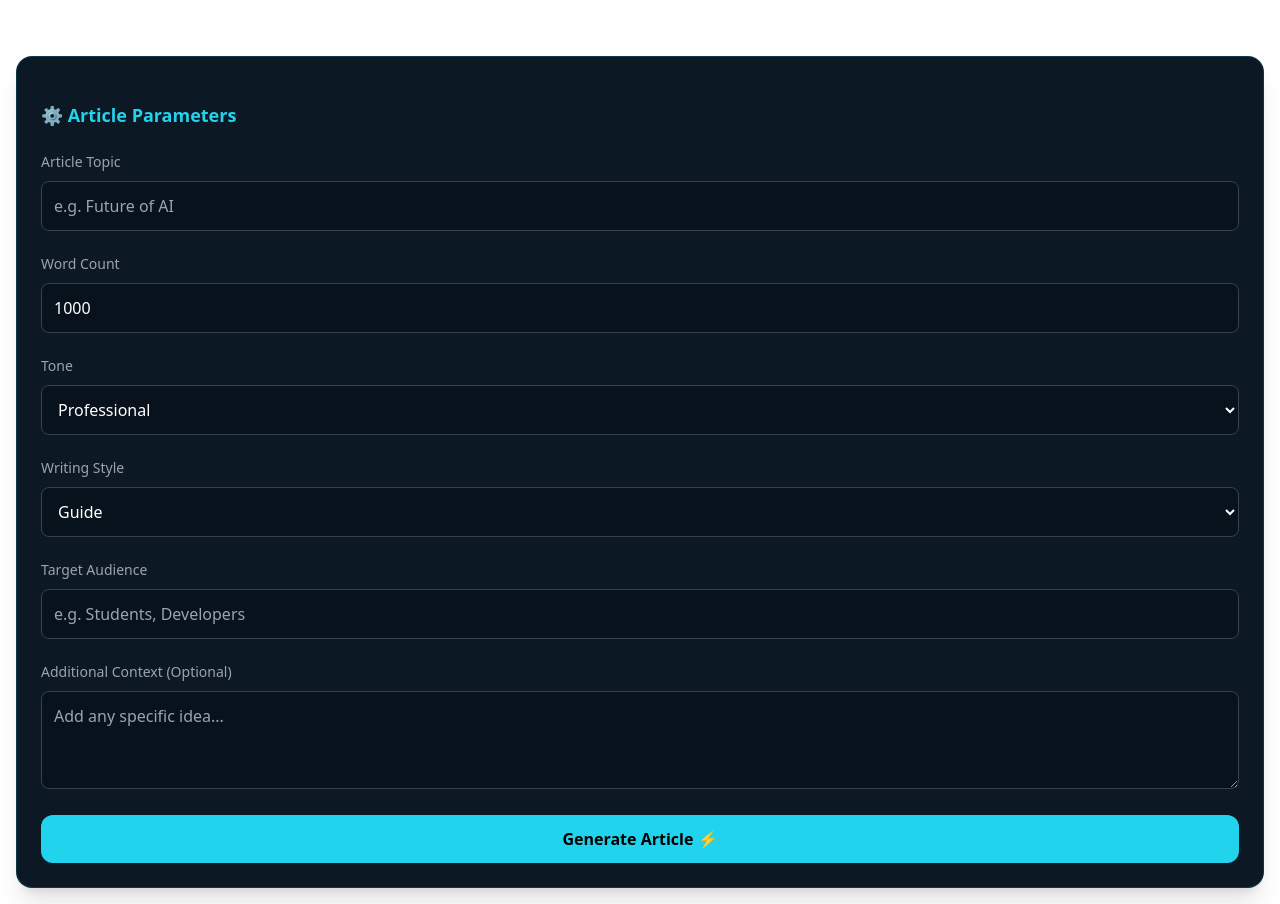
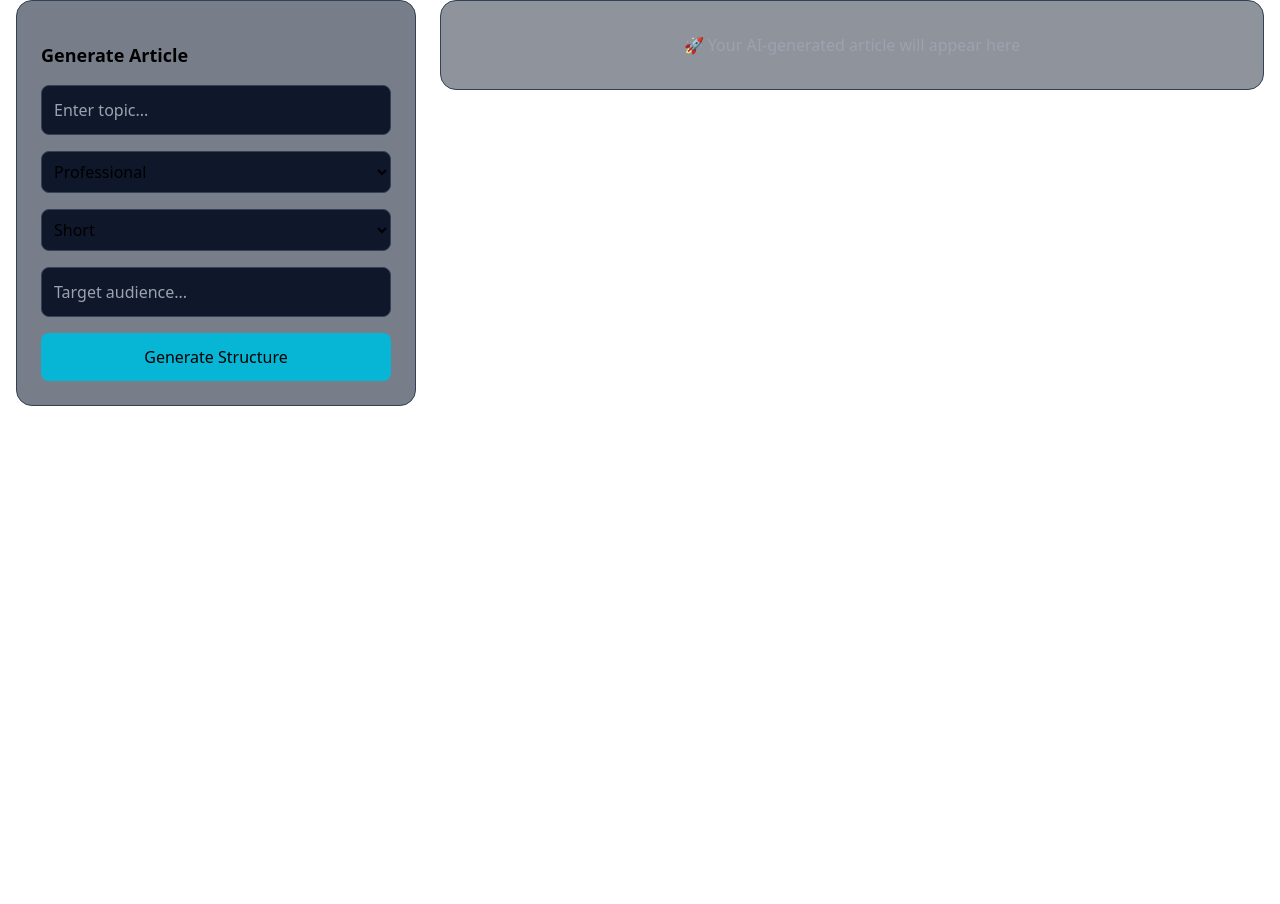
Before and after one commit to thevishaal/athenura-ai, a Django app: page /article/ in a window 1280 px wide. Shown: the part 64-968 px from the top of the page. After the commit the page ends 470 px from the top, so only its background shows below. Run offline with Django 5.2, Linux system fonts and the light colour scheme; the visitor is signed in with stand-in values (Sample User, id 1); parts of the project's set-up code (start-up, migrations or seed data) failed here and were passed over; some libraries are stand-ins or nearby versions.

Commit message:
article app update done

```diff
--- /dev/null
+++ b/article/forms.py
@@ -0,0 +1,8 @@
+from django import forms
+
+
+class ArticleStructureForm(forms.Form):
+    topic = forms.CharField(required=True)
+    tone = forms.CharField(required=True)
+    length = forms.CharField(required=True)
+    audience = forms.CharField(required=True)
--- a/article/templates/article/article.html
+++ b/article/templates/article/article.html
@@ -4,99 +4,23 @@
 
 {% block content %}
 
-<h1 class="text-2xl font-bold text-white mb-6">AI Article Generator</h1>
+<div class="max-w-7xl mx-auto grid md:grid-cols-3 gap-6">
 
-<form method="POST" class="bg-[#0c1824] p-6 rounded-2xl border border-cyan-500/20 shadow-xl space-y-5 text-white" novalidate>
-
-    {% csrf_token %}
-
-    <h2 class="text-cyan-400 font-semibold text-lg">⚙ Article Parameters</h2>
-
-    <!-- Topic -->
-    <div>
-        <label class="text-sm text-gray-400">Article Topic</label>
-        <input
-            type="text"
-            name="topic"
-            placeholder="e.g. Future of AI"
-            class="w-full mt-2 p-3 bg-[#08121c] border border-gray-700 rounded-lg focus:outline-none focus:border-cyan-400"
-        >
+    <!-- LEFT PANEL -->
+    <div id="form-area">
+        {% include "article/partials/form.html" %}
     </div>
 
-    <!-- Word Count -->
-    <div>
-        <label class="text-sm text-gray-400">Word Count</label>
-        <input
-            type="number"
-            name="word_count"
-            value="1000"
-            min="300"
-            max="3000"
-            class="w-full mt-2 p-3 bg-[#08121c] border border-gray-700 rounded-lg focus:outline-none focus:border-cyan-400"
-        >
+    <!-- RIGHT PANEL -->
+    <div id="output" class="md:col-span-2 space-y-6">
+
+        <div class="bg-slate-800/50 p-8 rounded-2xl border border-slate-700 text-center text-gray-400">
+            🚀 Your AI-generated article will appear here
+        </div>
+
     </div>
 
-    <!-- Tone -->
-    <div>
-        <label class="text-sm text-gray-400">Tone</label>
-        <select
-            name="tone"
-            class="w-full mt-2 p-3 bg-[#08121c] border border-gray-700 rounded-lg"
-        >
-            <option>Professional</option>
-            <option>Friendly</option>
-            <option>Casual</option>
-            <option>Informative</option>
-        </select>
-    </div>
+</div>
 
-    <!-- Style -->
-    <div>
-        <label class="text-sm text-gray-400">Writing Style</label>
-        <select
-            name="style"
-            class="w-full mt-2 p-3 bg-[#08121c] border border-gray-700 rounded-lg"
-        >
-            <option>Guide</option>
-            <option>Storytelling</option>
-            <option>Listicle</option>
-            <option>Tutorial</option>
-        </select>
-    </div>
-
-    <!-- Audience -->
-    <div>
-        <label class="text-sm text-gray-400">Target Audience</label>
-        <input
-            type="text"
-            name="audience"
-            placeholder="e.g. Students, Developers"
-            class="w-full mt-2 p-3 bg-[#08121c] border border-gray-700 rounded-lg"
-        >
-    </div>
-
-    <!-- Context -->
-    <div>
-        <label class="text-sm text-gray-400">
-            Additional Context (Optional)
-        </label>
-
-        <textarea
-            name="external_thoughts"
-            rows="3"
-            placeholder="Add any specific idea..."
-            class="w-full mt-2 p-3 bg-[#08121c] border border-gray-700 rounded-lg"
-        ></textarea>
-    </div>
-
-    <!-- Button -->
-    <button
-        type="submit"
-        class="w-full bg-cyan-400 text-black font-semibold py-3 rounded-xl hover:bg-cyan-300 transition"
-    >
-        Generate Article ⚡
-    </button>
-
-</form>
 
 {% endblock %}
--- /dev/null
+++ b/article/templates/article/partials/error.html
@@ -0,0 +1,3 @@
+<div class="bg-red-500/20 border border-red-500 p-4 rounded-xl text-red-300">
+    {{ error }}
+</div>
--- /dev/null
+++ b/article/templates/article/partials/form.html
@@ -0,0 +1,46 @@
+<form
+    hx-post="{% url 'generate_structure' %}"
+    hx-target="#output"
+    hx-swap="innerHTML"
+    hx-indicator="#loader"
+    hx-disabled-elt="button"
+    class="bg-slate-800/60 p-6 rounded-2xl border border-slate-700 space-y-4"
+>
+    {% csrf_token %}
+
+    <h2 class="text-lg font-semibold">Generate Article</h2>
+
+    <!-- Topic -->
+    <input type="text" name="topic"
+        placeholder="Enter topic..."
+        class="w-full p-3 rounded-lg bg-slate-900 border border-slate-700">
+
+    <!-- Tone -->
+    <select name="tone"
+        class="w-full p-2 rounded-lg bg-slate-900 border border-slate-700">
+        <option>Professional</option>
+        <option>Casual</option>
+    </select>
+
+    <!-- Length -->
+    <select name="length"
+        class="w-full p-2 rounded-lg bg-slate-900 border border-slate-700">
+        <option value="800">Short</option>
+        <option value="1500">Medium</option>
+        <option value="2500">Long</option>
+    </select>
+
+    <!-- Audience -->
+    <input type="text" name="audience"
+        placeholder="Target audience..."
+        class="w-full p-3 rounded-lg bg-slate-900 border border-slate-700">
+
+    <button class="w-full bg-cyan-500 hover:bg-cyan-600 p-3 rounded-lg">
+        Generate Structure
+    </button>
+
+    <div id="loader" class="hidden text-center text-sm text-gray-400">
+        ⚡ AI is thinking...
+    </div>
+
+</form>
--- a/article/urls.py
+++ b/article/urls.py
@@ -4,4 +4,6 @@ from . import views
 
 urlpatterns = [
     path("article/", views.article, name="article"),
+    path("generate-structure/", views.generate_structure, name="generate_structure"),
+    path("generate-article/", views.generate_article,name="generate_article"),
 ]
--- a/article/views.py
+++ b/article/views.py
@@ -1,74 +1,95 @@
-import os
 from django.shortcuts import render
 from django.contrib.auth.decorators import login_required
+from django.views.decorators.http import require_POST
 from groq import Groq
-from dotenv import load_dotenv
-
-# create client
-client = Groq(api_key=os.getenv("GROQ_API_KEY"))
+from .article_prompts import generate_article_structure, generate_full_article
+from .forms import ArticleStructureForm
+import json
 
 
-# Article Prompt
-ARTICLE_PROMPT = """
-You are a professional content writer.
-
-Write a high-quality, engaging article.
-
-Topic: {topic}
-Word Count: {word_count}
-Tone: {tone}
-Style: {style}
-Audience: {audience}
-
-Additional Context: {external_thoughts}
-
-Instructions:
-- Write in simple and clear language
-- Use headings and paragraphs
-- Make it engaging and human-like
-- Do NOT return JSON
-- Return clean article text only
-"""
+@login_required
+def article(request):
+    form = ArticleStructureForm()
+    return render(request, "article/article.html", {"form": form})
 
 
-# View
 @login_required
-def article(request):
-    if request.method == "POST":
-        topic = request.POST.get("topic")
-        word_count = int(request.POST.get("word_count"))
-        tone = request.POST.get("tone")
-        style = request.POST.get("style")
-        audience = request.POST.get("audience")
-        external_thoughts = request.POST.get("external_thoughts")
+@require_POST
+def generate_structure(request):
+    form = ArticleStructureForm(request.POST)
 
-        chat_completion = client.chat.completions.create(
-            messages=[
-                {
-                    "role": "user",
-                    "content": ARTICLE_PROMPT.format(
-                        topic=topic,
-                        word_count=word_count,
-                        tone=tone,
-                        style=style,
-                        audience=audience,
-                        external_thoughts=external_thoughts or "None"
-                    )
-                }
-            ],
-            model=os.getenv("GROQ_MODEL"),
-            temperature=0.7
+
+    if not form.is_valid():
+        return render(request, "article/partials/form.html", {
+            "form": form
+        })
+
+    topic = form.cleaned_data["topic"]
+    tone = form.cleaned_data["tone"]
+    length = form.cleaned_data["length"]
+    audience = form.cleaned_data["audience"]
+
+    try:
+        ai_response = generate_article_structure(
+            topic=topic,
+            tone=tone,
+            length=length,
+            audience=audience
         )
 
-        result = chat_completion.choices[0].message.content
+        data = json.loads(ai_response)
 
-        # optional: markdown to html
-        html_article = markdown.markdown(result)
+    except json.JSONDecodeError:
+        return render(request, "article/partials/error.html", {
+            "error": "AI returned invalid JSON. Try again."
+        })
 
-        return render(
-            request,
-            "article/partials/article_result.html",
-            {"article": html_article}
-        )
+    except Exception as e:
+        return render(request, "article/partials/error.html", {
+            "error": f"Something went wrong: {str(e)}"
+        })
 
-    return render(request, "article/article.html")
+    return render(
+        request,
+        "article/partials/article_structure.html",
+        {
+            "data": data,
+            "tone": tone,
+            "length": length,
+            "audience": audience
+        }
+    )
+
+
+@login_required
+@require_POST
+def generate_article(request):
+    title = request.POST.get("title")
+    structure = request.POST.get("structure")
+    tone = request.POST.get("tone")
+    length = request.POST.get("length")
+    audience = request.POST.get("audience")
+
+    if not title or not structure:
+        return render(request, "article/partials/error.html", {
+            "error": "Missing required data. Please regenerate structure."
+        })
+
+
+    ai_response = generate_full_article(
+        title=title,
+        structure=structure,
+        tone=tone,
+        length=length,
+        audience=audience
+    )
+
+    data = json.loads(ai_response)
+
+    return render(
+        request,
+        "article/partials/full_article.html",
+        {
+            "article": data
+        }
+    )
```
Also changed, not shown: article/article_prompts.py (+96 -22 lines), article/templates/article/article_result.html (deleted, +0 -9 lines), article/templates/article/partials/article_structure.html (added, +51 -0 lines), article/templates/article/partials/full_article.html (added, +23 -0 lines).
